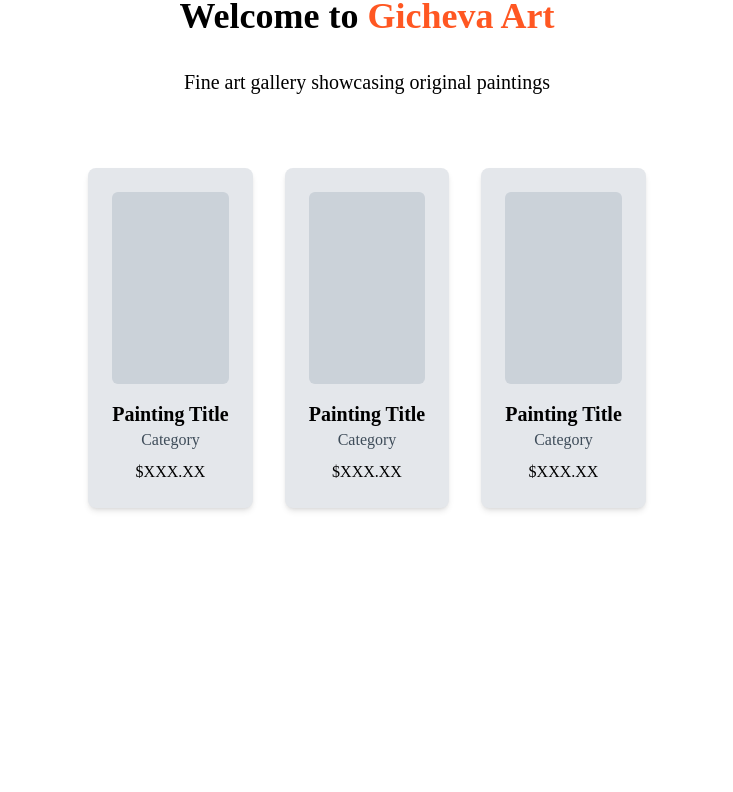
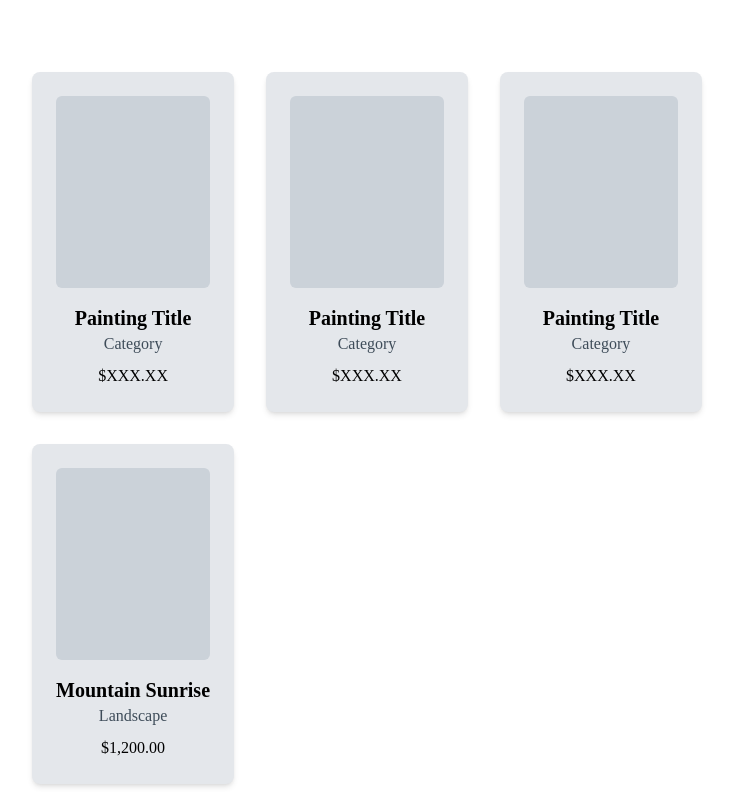
Before and after one commit to mar0der/GichevaArtAI, a Next.js app in the folder frontend/: page / in a window 1280 px wide. Shown: the part 252-1044 px from the top of the page, without its empty margins (273-1006 px from the left). Before the commit the page ends 864 px from the top, so only its background shows below. Built offline with nearby package versions, Linux system fonts and the light colour scheme.

Commit message:
feat: Add new painting to main page and update birthplace to Krichim

```diff
--- a/frontend/src/app/about/page.tsx
+++ b/frontend/src/app/about/page.tsx
@@ -22,11 +22,11 @@
 
           <div className="md:w-2/3">
             <h2 className="text-2xl font-semibold text-primary-800 mb-4">Radka Gicheva</h2>
-            <p className="text-primary-700 mb-4">Contemporary Fine Artist | b. June 1, 1986, Plovdiv, Bulgaria</p>
+            <p className="text-primary-700 mb-4">Contemporary Fine Artist | b. June 1, 1986, Krichim, Bulgaria</p>
 
             <div className="prose prose-primary max-w-none">
               <p className="mb-4">
-                Radka Gicheva is a contemporary artist whose work explores the intersection of traditional techniques and modern expression. Born and raised in Plovdiv, Bulgaria, she developed a passion for art at an early age, inspired by the rich cultural heritage of Eastern Europe and the dramatic landscapes of her homeland.
+                Radka Gicheva is a contemporary artist whose work explores the intersection of traditional techniques and modern expression. Born and raised in Krichim, Bulgaria, she developed a passion for art at an early age, inspired by the rich cultural heritage of Eastern Europe and the dramatic landscapes of her homeland.
               </p>
               <p className="mb-4">
                 After completing her formal education at the National Academy of Arts in Sofia, Radka traveled extensively throughout Europe, absorbing diverse artistic influences and refining her unique style. Her work is characterized by bold color palettes, dynamic compositions, and a distinctive blend of abstract and figurative elements.
--- a/frontend/src/app/page.tsx
+++ b/frontend/src/app/page.tsx
@@ -32,6 +32,12 @@
               <p className="text-primary-700">Category</p>
               <p className="mt-2">$XXX.XX</p>
             </div>
+            <div className="bg-primary-100 p-6 rounded-lg shadow-md hover:shadow-lg transition-shadow">
+              <div className="h-48 bg-primary-200 rounded-md mb-4"></div>
+              <h2 className="text-xl font-semibold">Mountain Sunrise</h2>
+              <p className="text-primary-700">Landscape</p>
+              <p className="mt-2">$1,200.00</p>
+            </div>
           </div>
         </main>
       </div>
```
